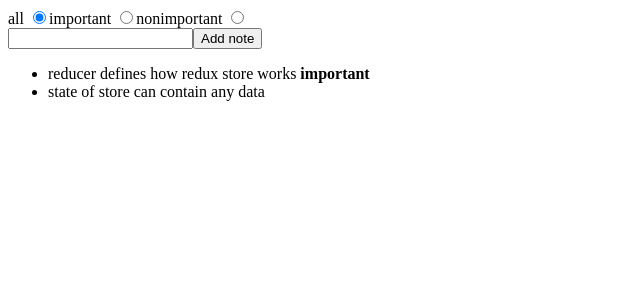
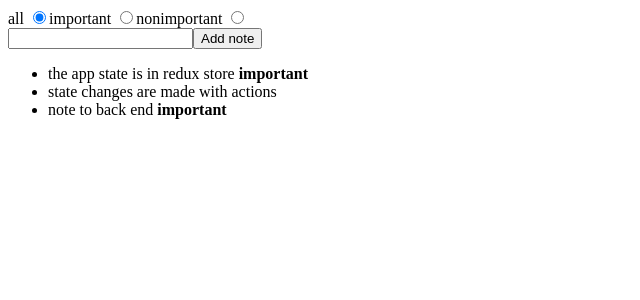
Before and after one commit to AkashSunar/fullstack-workshops, a React (Vite) app in the folder part6/redux-notes/: page / in a window 1280 px wide. Shown: the top 300 px of the page, without its empty margins (0-640 px from the left). Built offline with nearby package versions, Linux system fonts and the light colour scheme; data requests are answered from the project's data file.

Commit message:
feat: get and post without thunk

```diff
--- /dev/null
+++ b/part6/redux-notes/db.json
@@ -0,0 +1,19 @@
+{
+  "notes": [
+    {
+      "content": "the app state is in redux store",
+      "important": true,
+      "id": 1
+    },
+    {
+      "content": "state changes are made with actions",
+      "important": false,
+      "id": 2
+    },
+    {
+      "content": "note to back end",
+      "important": true,
+      "id": 3
+    }
+  ]
+}
--- a/part6/redux-notes/package.json
+++ b/part6/redux-notes/package.json
@@ -9,7 +9,8 @@
     "preview": "vite preview",
     "format": "prettier --write \"src/**/*.{js,jsx}\"",
     "lint": "eslint \"src/**/*.{js,jsx}\" --quiet",
-    "test": "jest"
+    "test": "jest",
+    "server": "json-server -p3001 --watch db.json"
   },
   "keywords": [],
   "author": "",
@@ -26,10 +27,12 @@
     "eslint-plugin-jsx-a11y": "^6.6.1",
     "eslint-plugin-react": "^7.31.8",
     "jest": "^29.6.4",
+    "json-server": "^0.17.3",
     "vite": "^3.1.4"
   },
   "dependencies": {
     "@reduxjs/toolkit": "^1.9.5",
+    "axios": "^1.5.0",
     "react": "^18.2.0",
     "react-dom": "^18.2.0",
     "react-redux": "^8.1.2",
--- a/part6/redux-notes/src/App.jsx
+++ b/part6/redux-notes/src/App.jsx
@@ -1,11 +1,22 @@
 // import { useState } from "react";
+import { useEffect } from "react";
 import NoteForm from "./components/NoteForm";
 import Note from "./components/Notes";
 import VisibilityFilter from "./components/VisibilityFilter";
-
+import { useDispatch } from "react-redux";
+import { createNote } from "./reducers/noteReducer";
+import services from "./services/notes";
 
 const App = () => {
   // const [filter, setFilter] = useState("ALL");
+  const dispatch = useDispatch();
+  useEffect(() => {
+    services.getAll().then((response) => {
+      dispatch(createNote(response));
+    });
+  }, []);
+
+
 
   return (
     <div>
--- a/part6/redux-notes/src/components/NoteForm.jsx
+++ b/part6/redux-notes/src/components/NoteForm.jsx
@@ -1,7 +1,8 @@
 import { useSelector, useDispatch } from "react-redux";
 import { createNote } from "../reducers/noteReducer";
+
 const NoteForm = () => {
-    const dispatch = useDispatch();
+  const dispatch = useDispatch();
   const notes = useSelector((state) => state.notes);
   const addNote = (event) => {
     event.preventDefault();
@@ -10,8 +11,11 @@ const NoteForm = () => {
       important: true,
       id: notes.length + 1,
     };
+
+    notesServices.createNew(newNote).then((myNote) => {
+      dispatch(createNote(myNote));
+    });
     // store.dispatch(createNote(newNote));
-    dispatch(createNote(newNote));
     event.target.myInput.value = "";
   };
   return (
--- a/part6/redux-notes/src/reducers/noteReducer.js
+++ b/part6/redux-notes/src/reducers/noteReducer.js
@@ -1,21 +1,9 @@
 import { createSlice } from "@reduxjs/toolkit";
-
-const initialState = [
-  {
-    content: "reducer defines how redux store works",
-    important: true,
-    id: 1,
-  },
-  {
-    content: "state of store can contain any data",
-    important: false,
-    id: 2,
-  },
-];
+import notesServices from "../services/notes";
 
 const noteReducer = createSlice({
   name: "notes",
-  initialState,
+  initialState: [],
   reducers: {
     createNote(state, action) {
       const newState = state.concat(action.payload);
@@ -32,6 +20,14 @@ const noteReducer = createSlice({
     },
   },
 });
+
+const { createNote, toggleImportantOf } = noteReducer.actions;
+// const makeNote = (newNote) => {
+//   return async (dispatch) => {
+//     const myNote = notesServices.createNew(newNote);
+//     dispatch(createNote(newNote))
+//   }
+// }
 
 // const noteReducer = (state = initialState, action) => {
 //   switch (action.type) {
@@ -65,6 +61,5 @@ const noteReducer = createSlice({
 //     },
 //   };
 // };
-const { createNote, toggleImportantOf } = noteReducer.actions;
 export { createNote, toggleImportantOf };
 export default noteReducer.reducer;
--- /dev/null
+++ b/part6/redux-notes/src/services/notes.js
@@ -0,0 +1,14 @@
+import axios from "axios";
+
+const baseUrl = "http://localhost:3001/notes";
+
+const getAll = async () => {
+  const response = await axios.get(baseUrl);
+  return response.data;
+};
+const createNew = async (newNote) => {
+  const response = await axios.post(baseUrl, newNote);
+  return response.data;
+};
+
+export default { getAll, createNew };
```
